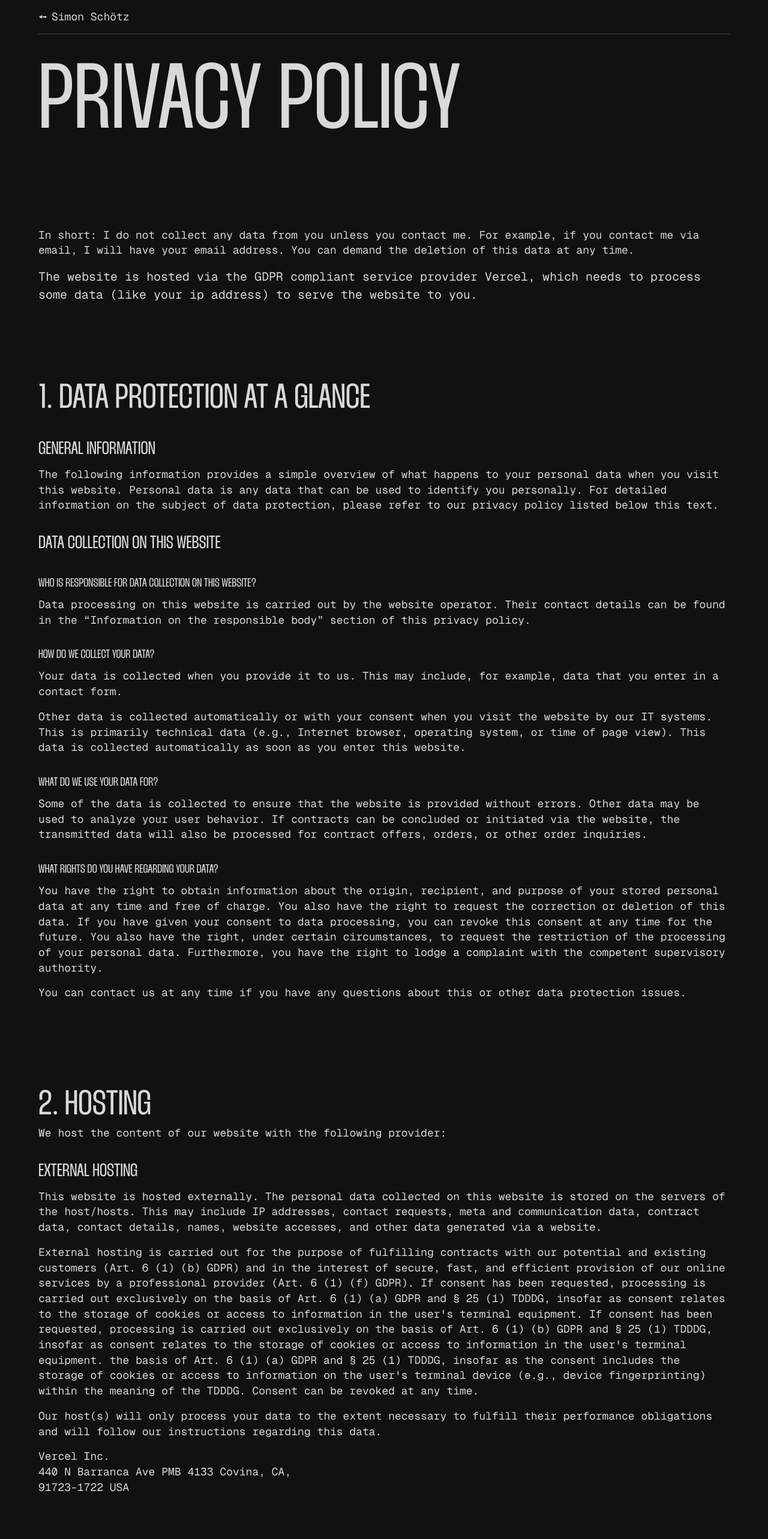
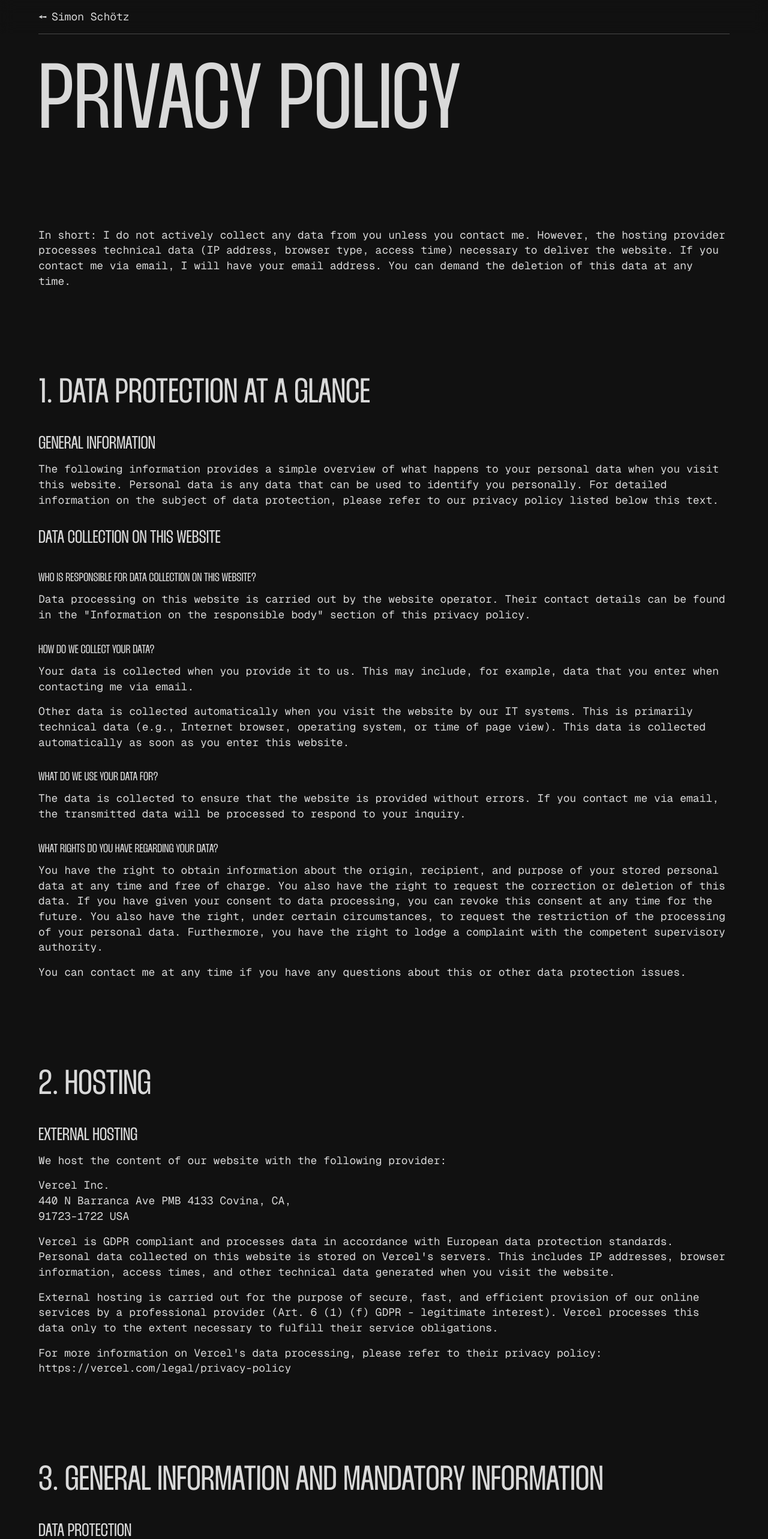
Before and after one commit to SimonSchoetz/simon-schoetz-website-2025, a Next.js app: page /privacy-policy in a window 1280 px wide. Shown: the top 2566 px of the page at 60% size. Built offline with nearby package versions, Linux system fonts and the light colour scheme.

Commit message:
update privacy policy

```diff
--- a/app/(side)/privacy-policy/page.tsx
+++ b/app/(side)/privacy-policy/page.tsx
@@ -12,14 +12,11 @@ const PrivacyPolicyPage: NextPage = () => {
 
       <Section>
         <p className={pClassName}>
-          In short: I do not collect any data from you unless you contact me.
-          For example, if you contact me via email, I will have your email
-          address. You can demand the deletion of this data at any time.
-        </p>
-        <p>
-          The website is hosted via the GDPR compliant service provider Vercel,
-          which needs to process some data (like your ip address) to serve the
-          website to you.
+          In short: I do not actively collect any data from you unless you
+          contact me. However, the hosting provider processes technical data (IP
+          address, browser type, access time) necessary to deliver the website.
+          If you contact me via email, I will have your email address. You can
+          demand the deletion of this data at any time.
         </p>
       </Section>
       <Section>
@@ -42,29 +39,27 @@ const PrivacyPolicyPage: NextPage = () => {
         />
         <p className={pClassName}>
           Data processing on this website is carried out by the website
-          operator. Their contact details can be found in the “Information on
-          the responsible body” section of this privacy policy.
+          operator. Their contact details can be found in the &quot;Information
+          on the responsible body&quot; section of this privacy policy.
         </p>
 
         <H4 text='How do we collect your data?' className={h4ClassName} />
         <p className={pClassName}>
           Your data is collected when you provide it to us. This may include,
-          for example, data that you enter in a contact form.
+          for example, data that you enter when contacting me via email.
         </p>
         <p className={pClassName}>
-          Other data is collected automatically or with your consent when you
-          visit the website by our IT systems. This is primarily technical data
-          (e.g., Internet browser, operating system, or time of page view). This
-          data is collected automatically as soon as you enter this website.
+          Other data is collected automatically when you visit the website by
+          our IT systems. This is primarily technical data (e.g., Internet
+          browser, operating system, or time of page view). This data is
+          collected automatically as soon as you enter this website.
         </p>
 
         <H4 text='What do we use your data for?' className={h4ClassName} />
         <p className={pClassName}>
-          Some of the data is collected to ensure that the website is provided
-          without errors. Other data may be used to analyze your user behavior.
-          If contracts can be concluded or initiated via the website, the
-          transmitted data will also be processed for contract offers, orders,
-          or other order inquiries.
+          The data is collected to ensure that the website is provided without
+          errors. If you contact me via email, the transmitted data will be
+          processed to respond to your inquiry.
         </p>
 
         <H4
@@ -82,51 +77,42 @@ const PrivacyPolicyPage: NextPage = () => {
           lodge a complaint with the competent supervisory authority.
         </p>
         <p className={pClassName}>
-          You can contact us at any time if you have any questions about this or
+          You can contact me at any time if you have any questions about this or
           other data protection issues.
         </p>
       </Section>
       <Section>
         <H2 text='2. Hosting' />
+        <H3 text='External Hosting' className={h3ClassName} />
+
         <p className={pClassName}>
           We host the content of our website with the following provider:
         </p>
 
-        <H3 text='External Hosting' className={h3ClassName} />
-        <p className={pClassName}>
-          This website is hosted externally. The personal data collected on this
-          website is stored on the servers of the host/hosts. This may include
-          IP addresses, contact requests, meta and communication data, contract
-          data, contact details, names, website accesses, and other data
-          generated via a website.
-        </p>
-        <p className={pClassName}>
-          External hosting is carried out for the purpose of fulfilling
-          contracts with our potential and existing customers (Art. 6 (1) (b)
-          GDPR) and in the interest of secure, fast, and efficient provision of
-          our online services by a professional provider (Art. 6 (1) (f) GDPR).
-          If consent has been requested, processing is carried out exclusively
-          on the basis of Art. 6 (1) (a) GDPR and § 25 (1) TDDDG, insofar as
-          consent relates to the storage of cookies or access to information in
-          the user&apos;s terminal equipment. If consent has been requested,
-          processing is carried out exclusively on the basis of Art. 6 (1) (b)
-          GDPR and § 25 (1) TDDDG, insofar as consent relates to the storage of
-          cookies or access to information in the user&apos;s terminal
-          equipment. the basis of Art. 6 (1) (a) GDPR and § 25 (1) TDDDG,
-          insofar as the consent includes the storage of cookies or access to
-          information on the user&apos;s terminal device (e.g., device
-          fingerprinting) within the meaning of the TDDDG. Consent can be
-          revoked at any time.
-        </p>
-        <p className={pClassName}>
-          Our host(s) will only process your data to the extent necessary to
-          fulfill their performance obligations and will follow our instructions
-          regarding this data.
-        </p>
         <p className={pClassName}>
           Vercel Inc.
           <br /> 440 N Barranca Ave PMB 4133 Covina, CA,
           <br /> 91723-1722 USA
+        </p>
+
+        <p className={pClassName}>
+          Vercel is GDPR compliant and processes data in accordance with
+          European data protection standards. Personal data collected on this
+          website is stored on Vercel&apos;s servers. This includes IP
+          addresses, browser information, access times, and other technical data
+          generated when you visit the website.
+        </p>
+
+        <p className={pClassName}>
+          External hosting is carried out for the purpose of secure, fast, and
+          efficient provision of our online services by a professional provider
+          (Art. 6 (1) (f) GDPR - legitimate interest). Vercel processes this
+          data only to the extent necessary to fulfill their service
+          obligations.
+        </p>
+        <p className={pClassName}>
+          For more information on Vercel&apos;s data processing, please refer to
+          their privacy policy: https://vercel.com/legal/privacy-policy
         </p>
       </Section>
 
@@ -149,9 +135,8 @@ const PrivacyPolicyPage: NextPage = () => {
         </p>
         <p className={pClassName}>
           We herewith advise you that the transmission of data via the Internet
-          (i.e., through e-mail communications) may be prone to security gaps.
-          It is not possible to completely protect data against third-party
-          access.
+          (i.e., through email communications) may be prone to security gaps. It
+          is not possible to completely protect data against third-party access.
         </p>
 
         <H3
@@ -173,9 +158,9 @@ const PrivacyPolicyPage: NextPage = () => {
           <br />
         </p>
         <p className={`${pClassName}`}>
-          The responsible body is the natural or legal person who alone or
-          jointly with others decides on the purposes and means of processing
-          personal data (e.g., names, email addresses, etc.).
+          The responsible body is the natural person who decides on the purposes
+          and means of processing personal data (e.g., names, email addresses,
+          etc.).
         </p>
 
         <H3 text='Storage period' className={h3ClassName} />
@@ -196,43 +181,25 @@ const PrivacyPolicyPage: NextPage = () => {
         />
         <p className={pClassName}>
           If you have consented to data processing, we process your personal
-          data on the basis of Art. 6 (1) (a) GDPR or Art. 9 (2) (a) GDPR, if
-          special categories of data are processed in accordance with Art. 9 (1)
-          GDPR. In the event of express consent to the transfer of personal data
-          to third countries, data processing is also carried out on the basis
-          of Art. 49 (1) (a) GDPR. If you have consented to the storage of
-          cookies or to access to information on your end device (e.g., via
-          device fingerprinting), data processing is also carried out on the
-          basis of Section 25 (1) TDDDG. Consent can be revoked at any time. If
-          your data is necessary for the performance of a contract or for the
-          implementation of pre-contractual measures, we process your data on
-          the basis of Art. 6 (1) lit. b GDPR. Furthermore, we process your data
-          if it is necessary for the fulfillment of a legal obligation on the
-          basis of Art. 6 (1) lit. c GDPR. Data processing may also be carried
-          out on the basis of our legitimate interest pursuant to Art. 6 (1)
-          lit. f GDPR. The relevant legal basis in each individual case is
-          explained in the following paragraphs of this privacy policy.
+          data on the basis of Art. 6 (1) (a) GDPR. If your data is necessary
+          for the performance of a contract or for the implementation of
+          pre-contractual measures, we process your data on the basis of Art. 6
+          (1) (b) GDPR. Furthermore, we process your data if it is necessary for
+          the fulfillment of a legal obligation on the basis of Art. 6 (1) (c)
+          GDPR. Data processing may also be carried out on the basis of our
+          legitimate interest pursuant to Art. 6 (1) (f) GDPR. The relevant
+          legal basis in each individual case is explained in the following
+          paragraphs of this privacy policy.
         </p>
 
         <H3 text='Recipients of personal data' className={h3ClassName} />
         <p className={pClassName}>
-          As part of our business activities, we work with various external
-          parties. This sometimes requires the transfer of personal data to
-          these external parties. We only pass on personal data to external
-          parties if this is necessary for the fulfillment of a contract, if we
-          are legally obliged to do so (e.g., disclosure of data to tax
-          authorities), if we have a legitimate interest in the disclosure
-          pursuant to Art. 6 (1) lit. f GDPR, or if another legal basis permits
-          the disclosure of data. When using processors, we only pass on our
-          customers&apos; personal data on the basis of a valid contract for
-          data processing. In the case of joint processing, a contract for joint
-          processing is concluded. When using processors, we only pass on our
-          customers&apos; personal data on the basis of a valid contract for
-          data processing. In the case of joint processing, a contract for joint
-          processing is concluded. When using processors, we only disclose our
-          customers&apos; personal data on the basis of a valid contract for
-          order processing. In the case of joint processing, a contract for
-          joint processing is concluded.
+          As part of operating this website, we work with external service
+          providers (specifically: Vercel as hosting provider). We only pass on
+          personal data to these external parties if this is necessary for the
+          fulfillment of the service, if we are legally obliged to do so, if we
+          have a legitimate interest in the disclosure pursuant to Art. 6 (1)
+          (f) GDPR, or if another legal basis permits the disclosure of data.
         </p>
 
         <H3
@@ -251,30 +218,23 @@ const PrivacyPolicyPage: NextPage = () => {
           className={h3ClassName}
         />
         <p className={pClassName}>
-          IF DATA PROCESSING IS BASED ON ART. 6(1)(e) OR (f) GDPR , YOU HAVE THE
+          IF DATA PROCESSING IS BASED ON ART. 6(1)(e) OR (f) GDPR, YOU HAVE THE
           RIGHT TO OBJECT TO THE PROCESSING OF YOUR PERSONAL DATA AT ANY TIME
           FOR REASONS ARISING FROM YOUR PARTICULAR SITUATION; THIS ALSO APPLIES
-          TO PROFILING BASED ON THESE PROVISIONS. ; THIS ALSO APPLIES TO
-          PROFILING BASED ON THESE PROVISIONS. THE RESPECTIVE LEGAL BASIS ON
+          TO PROFILING BASED ON THESE PROVISIONS. THE RESPECTIVE LEGAL BASIS ON
           WHICH PROCESSING IS BASED CAN BE FOUND IN THIS DATA PROTECTION
           DECLARATION. IF YOU OBJECT, WE WILL NO LONGER PROCESS YOUR PERSONAL
           DATA, UNLESS WE CAN PROVE THAT THERE ARE COMPELLING LEGITIMATE GROUNDS
           FOR THE PROCESSING THAT OVERRIDE YOUR INTERESTS, RIGHTS, AND FREEDOMS
           OR THE PROCESSING SERVES TO ASSERT, EXERCISE, OR DEFEND LEGAL CLAIMS
-          (OBJECTION PURSUANT TO ART. 21(1) GDPR). IF YOUR PERSONAL DATA IS
-          PROCESSED FOR DIRECT MARKETING PURPOSES, YOU HAVE THE RIGHT TO OBJECT
-          AT ANY TIME TO THE PROCESSING OF YOUR PERSONAL DATA FOR THE PURPOSE OF
-          SUCH ADVERTISING ; THIS ALSO APPLIES TO PROFILING, INSOFAR AS IT IS
-          RELATED TO SUCH DIRECT ADVERTISING . IF YOU OBJECT, YOUR PERSONAL DATA
-          WILL NO LONGER BE USED FOR DIRECT MARKETING PURPOSES (OBJECTION
-          PURSUANT TO ART. 21(2) GDPR).
+          (OBJECTION PURSUANT TO ART. 21(1) GDPR).
         </p>
         <p className={pClassName}>
           IF YOUR PERSONAL DATA IS PROCESSED FOR DIRECT MARKETING PURPOSES, YOU
           HAVE THE RIGHT TO OBJECT AT ANY TIME TO THE PROCESSING OF YOUR
           PERSONAL DATA FOR THE PURPOSE OF SUCH ADVERTISING; THIS ALSO APPLIES
-          TO PROFILING, INSOFAR AS IT IS RELATED TO SUCH DIRECT ADVERTISING. .
-          IF YOU OBJECT, YOUR PERSONAL DATA WILL NO LONGER BE USED FOR DIRECT
+          TO PROFILING, INSOFAR AS IT IS RELATED TO SUCH DIRECT ADVERTISING. IF
+          YOU OBJECT, YOUR PERSONAL DATA WILL NO LONGER BE USED FOR DIRECT
           MARKETING PURPOSES (OBJECTION PURSUANT TO ART. 21(2) GDPR).
         </p>
 
@@ -285,16 +245,25 @@ const PrivacyPolicyPage: NextPage = () => {
         <p className={pClassName}>
           In the event of violations of the GDPR, data subjects have the right
           to lodge a complaint with a supervisory authority, in particular in
-          the Member State of their habitual residence, place of work or place
+          the Member State of their habitual residence, place of work, or place
           of the alleged violation. The right to lodge a complaint exists
           without prejudice to other administrative or judicial remedies.
         </p>
+        <p className={pClassName}>
+          For Germany, the competent supervisory authority is: Die
+          Bundesbeauftragte für den Datenschutz und die Informationsfreiheit,
+          Graurheindorfer Str. 153, 53117 Bonn, Website:{' '}
+          <Link
+            className='hover:underline'
+            href='https://www.bfdi.bund.de'
+            target='_blank'
+            rel='noopener noreferrer'
+          >
+            https://www.bfdi.bund.de
+          </Link>
+        </p>
 
-        <H3
-          text='Right to data portability
-'
-          className={h3ClassName}
-        />
+        <H3 text='Right to data portability' className={h3ClassName} />
         <p className={pClassName}>
           You have the right to have data that we process automatically on the
           basis of your consent or in fulfillment of a contract handed over to
@@ -312,16 +281,16 @@ const PrivacyPolicyPage: NextPage = () => {
           right at any time to obtain information free of charge about your
           stored personal data, its origin and recipients, and the purpose of
           data processing, and, if applicable, a right to correct or delete this
-          data. You can contact us at any time with any questions you may have
+          data. You can contact me at any time with any questions you may have
           about this or other issues relating to personal data.
         </p>
 
         <H3 text='Right to restriction of processing' className={h3ClassName} />
         <p className={pClassName}>
-          Recht auf Einschränkung der Verarbeitung Sie haben das Recht, die
-          Einschränkung der Verarbeitung Ihrer personenbezogenen Daten zu
-          verlangen. Hierzu können Sie sich jederzeit an uns wenden. Das Recht
-          auf Einschränkung der Verarbeitung besteht in folgenden Fällen:
+          You have the right to request the restriction of the processing of
+          your personal data. You can contact me at any time to exercise this
+          right. The right to restriction of processing exists in the following
+          cases:
         </p>
 
         <ul className='list-disc ml-4 lg:ml-8 my-8 flex flex-col gap-4 text-sm lg:text-md'>
@@ -329,10 +298,7 @@ const PrivacyPolicyPage: NextPage = () => {
             If you dispute the accuracy of your personal data stored by us, we
             will usually need time to verify this. For the duration of the
             verification, you have the right to request the restriction of the
-            processing of your personal data. If you dispute the accuracy of
-            your personal data stored by us, we will usually need time to verify
-            this. For the duration of the verification, you have the right to
-            request the restriction of the processing of your personal data.
+            processing of your personal data.
           </li>
           <li>
             If the processing of your personal data was/is unlawful, you can
@@ -348,7 +314,7 @@ const PrivacyPolicyPage: NextPage = () => {
             If you have lodged an objection pursuant to Art. 21 (1) GDPR, a
             balance must be struck between your interests and ours. As long as
             it is not yet clear whose interests prevail, you have the right to
-            request the restriction of the processing of your personal data .
+            request the restriction of the processing of your personal data.
           </li>
         </ul>
 
@@ -361,14 +327,14 @@ const PrivacyPolicyPage: NextPage = () => {
           State.
         </p>
 
-        <H3 text='SSL or TLS encryption' className={h3ClassName} />
+        <H3 text='SSL/TLS encryption' className={h3ClassName} />
         <p className={pClassName}>
           For security reasons and to protect the transmission of confidential
-          content, such as orders or inquiries that you send to us as the site
-          operator, this site uses SSL or TLS encryption. You can recognize an
-          encrypted connection by the fact that the address line of the browser
-          changes from “http://” to “https://” and by the lock symbol in your
-          browser line.
+          content, such as inquiries that you send to us as the site operator,
+          this site uses SSL/TLS encryption. You can recognize an encrypted
+          connection by the fact that the address line of the browser changes
+          from &quot;http://&quot; to &quot;https://&quot; and by the lock
+          symbol in your browser line.
         </p>
         <p className={pClassName}>
           If SSL or TLS encryption is activated, the data you transmit to us
@@ -378,41 +344,52 @@ const PrivacyPolicyPage: NextPage = () => {
 
       <Section>
         <H2 text='4. Data collection on this website' />
+        <H3 text='Server log files' className={h3ClassName} />
+        <p className={pClassName}>
+          The hosting provider automatically collects and stores information in
+          so-called server log files, which your browser automatically transmits
+          to us. These are:
+        </p>
+        <ul className='list-disc ml-4 lg:ml-8 my-8 flex flex-col gap-4 text-sm lg:text-md'>
+          <li>Browser type and browser version</li>
+          <li>Operating system used</li>
+          <li>Referrer URL</li>
+          <li>Hostname of the accessing computer</li>
+          <li>Time of the server request</li>
+          <li>IP address</li>
+        </ul>
+        <p className={pClassName}>
+          This data is not combined with other data sources. The collection of
+          this data is based on Art. 6 (1) (f) GDPR. The website operator has a
+          legitimate interest in the technically error-free presentation and
+          optimization of their website - for this purpose, server log files
+          must be recorded.
+        </p>
+
         <H3
           text='Enquiries by email, telephone, or fax'
           className={h3ClassName}
         />
         <p className={pClassName}>
-          If you contact us by email, telephone, or fax, your inquiry, including
-          all resulting personal data (name, inquiry), will be stored and
-          processed by us for the purpose of processing your request. We will
+          If you contact me by email, your inquiry, including all resulting
+          personal data (name, email address, message content), will be stored
+          and processed by me for the purpose of processing your request. I will
           not pass on this data without your consent.
         </p>
         <p className={pClassName}>
           This data is processed on the basis of Art. 6 (1) (b) GDPR, provided
-          that your request is related to the performance of a contract or is
-          necessary for the implementation of pre-contractual measures . In all
-          other cases, processing is based on our legitimate interest in the
-          effective processing of inquiries addressed to us (Art. 6 (1) (f)
+          that your request is related to a potential contractual relationship.
+          In all other cases, processing is based on my legitimate interest in
+          the effective processing of inquiries addressed to me (Art. 6 (1) (f)
           GDPR) or on your consent (Art. 6 (1) (a) GDPR) if this has been
-          requested; consent can be revoked at any time.
+          requested.
         </p>
         <p className={pClassName}>
-          The data you send us via contact requests will remain with us until
-          you request us to delete it, revoke your consent to its storage, or
-          the purpose for data storage no longer applies (e.g., after your
-          request has been processed). Mandatory legal provisions— in particular
-          statutory retention periods—remain unaffected.
-        </p>
-        <p className={pClassName}>
-          Source: <br />
-          <Link
-            href='https://www.e-recht24.de'
-            target='_blank'
-            rel='noopener noreferrer'
-          >
-            https://www.e-recht24.de
-          </Link>
+          The data you send via email will remain with me until you request its
+          deletion, revoke your consent to its storage, or the purpose for data
+          storage no longer applies (e.g., after your request has been
+          processed). Mandatory legal provisions—in particular statutory
+          retention periods—remain unaffected.
         </p>
       </Section>
     </main>
```
